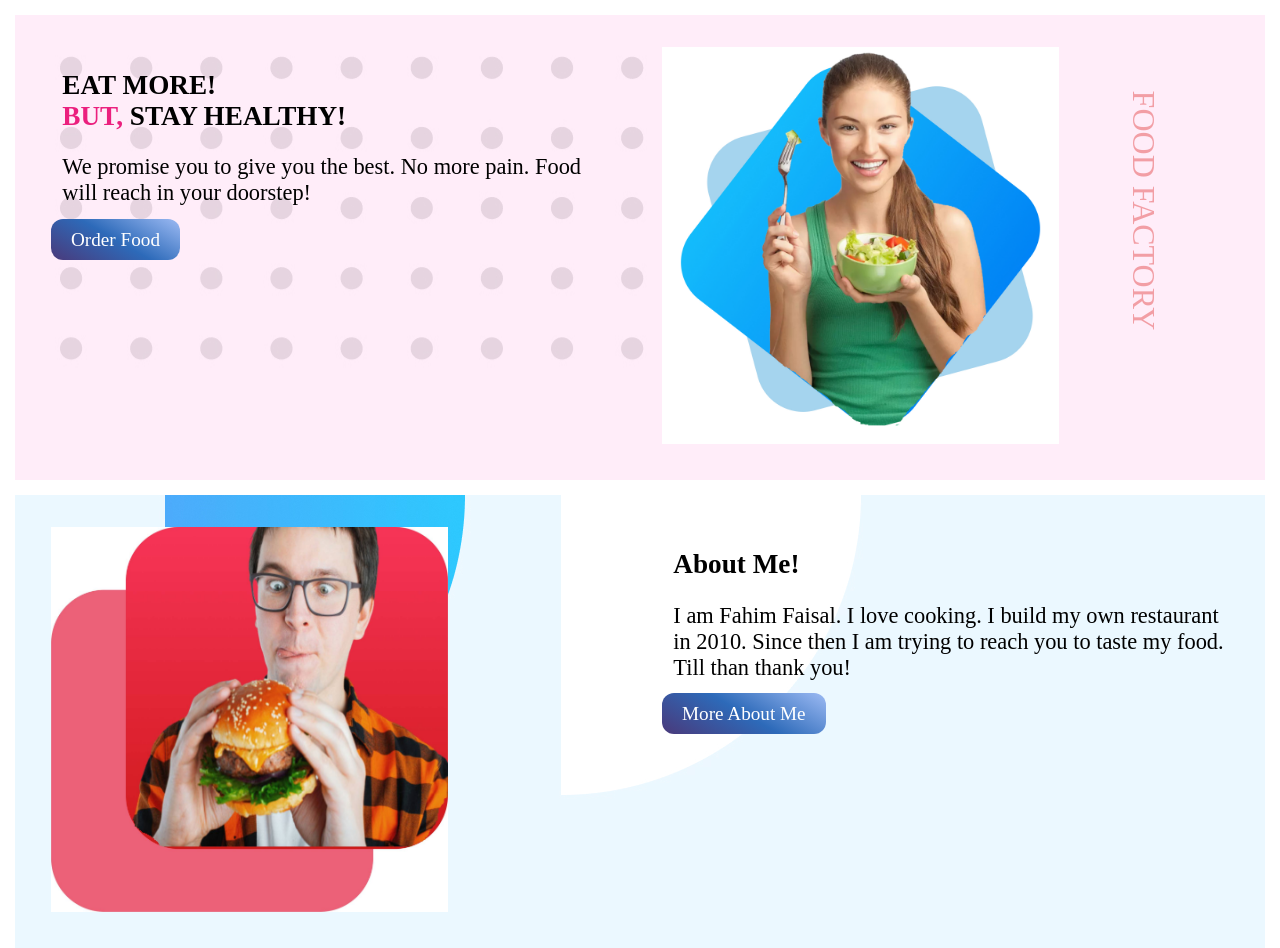
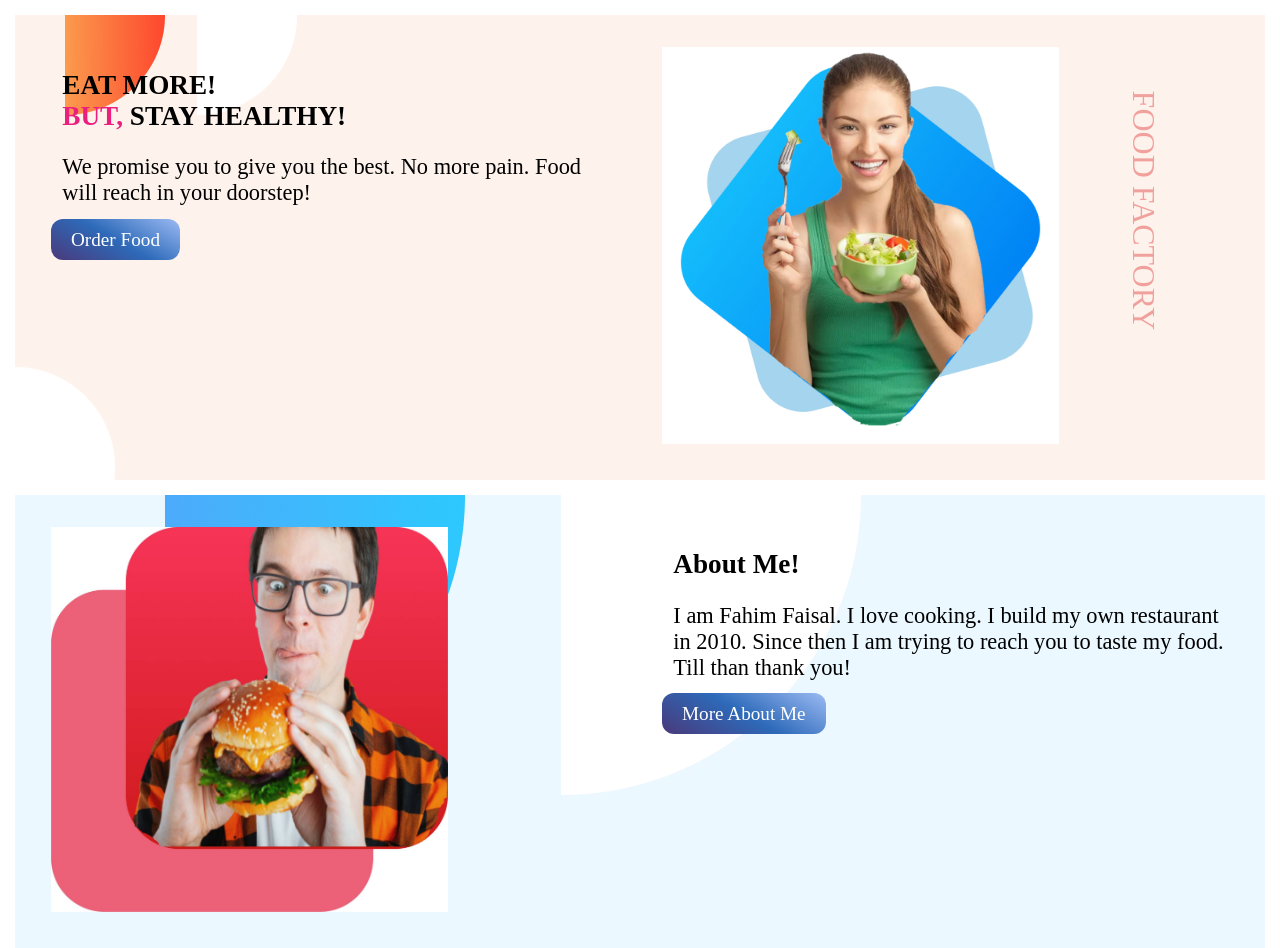
Before and after one commit to tashiq/Food-Factory, a plain HTML site: page index.html in a window 1280 px wide. Shown: the top 948 px of the page. Drawn offline with Linux system fonts and the light colour scheme.

Commit message:
check one

```diff
--- a/style.css
+++ b/style.css
@@ -1,6 +1,6 @@
 /*bacground Images*/
 #intro-section{
-    background-image: url(images/Frame\ 59.jpg);
+    background-image: url(images/7.png);
     background-repeat: no-repeat;
 
 }
```
